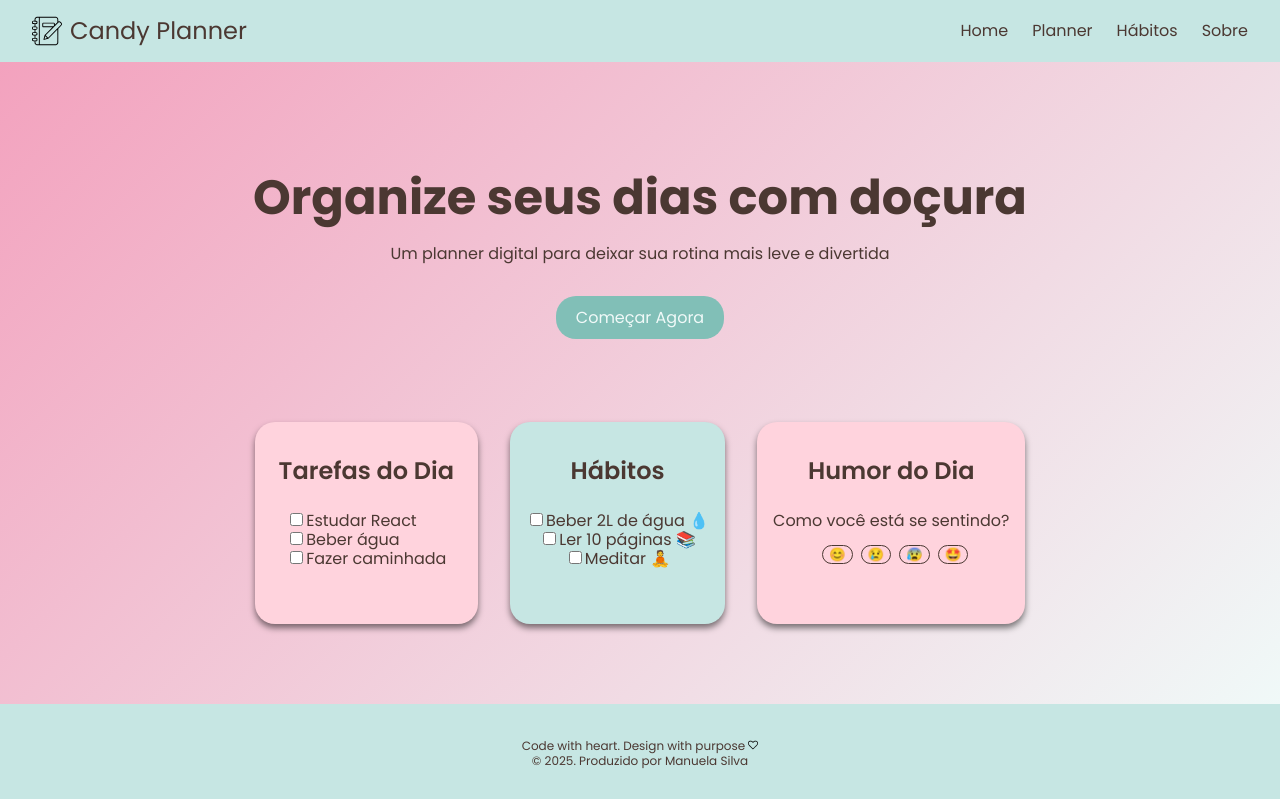
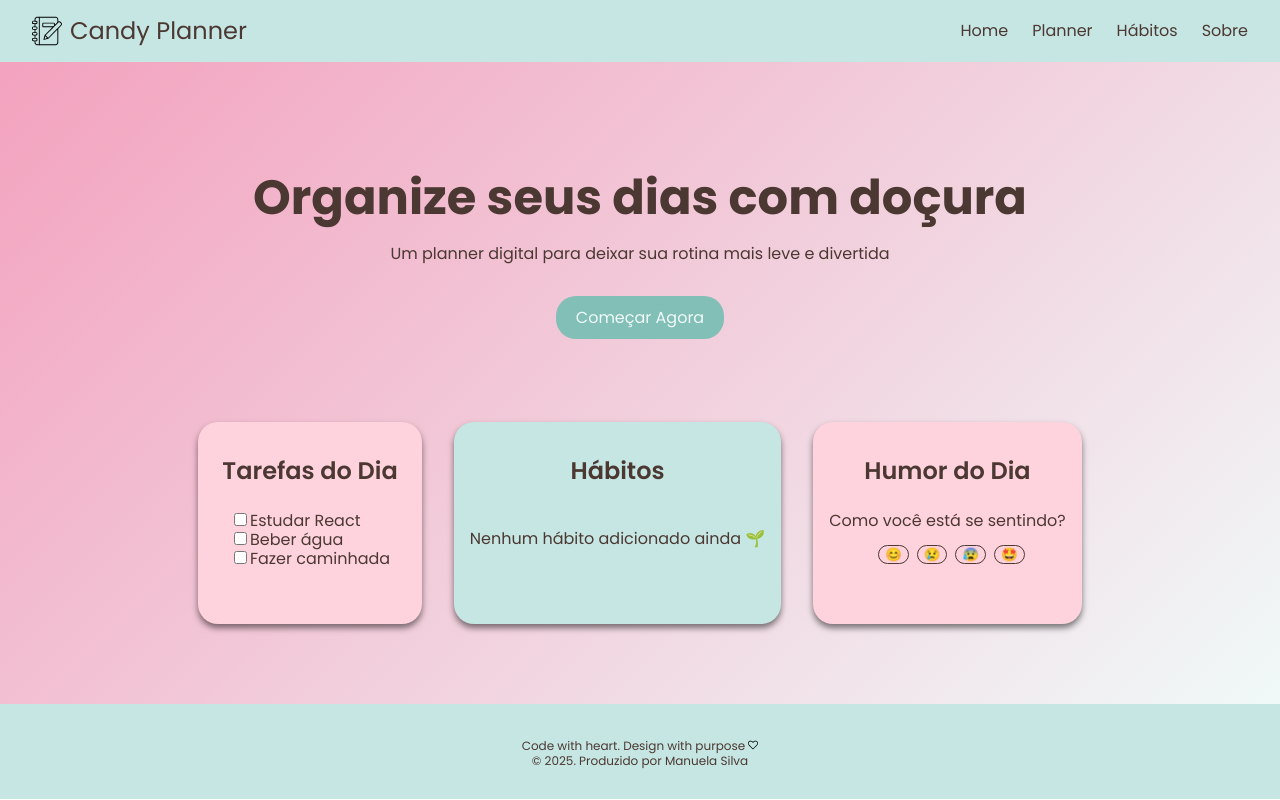
Before and after one commit to netuninho/candy-planner, a React (Vite) app: page / in a window 1280 px wide. Built offline with nearby package versions, Linux system fonts and the light colour scheme.

Commit message:
feat: atualizando card habitos home

```diff
--- a/src/components/HabitList.tsx
+++ b/src/components/HabitList.tsx
@@ -11,10 +11,14 @@ interface HabitListProps {
   toggleHabit: (id: number) => void;
 }
 
-const HabitList: React.FC<HabitListProps> = ({ habits, toggleHabit }) => {
+function HabitList({ habits, toggleHabit }: HabitListProps) {
+  if (habits.length === 0) {
+    return <p style={{ textAlign: "center" }}>Nenhum hábito adicionado ainda 🌱</p>;
+  }
+
   return (
-    <ul className="habits">
-      {habits.map(habit => (
+    <ul className="habits__card">
+      {habits.map((habit) => (
         <li key={habit.id}>
           <input
             type="checkbox"
@@ -27,6 +31,6 @@ const HabitList: React.FC<HabitListProps> = ({ habits, toggleHabit }) => {
       ))}
     </ul>
   );
-};
+}
 
 export default HabitList;
--- a/src/pages/Home.tsx
+++ b/src/pages/Home.tsx
@@ -1,4 +1,4 @@
-import { useState } from 'react'
+import { useEffect, useState } from 'react'
 import Header from '../components/Header'
 import Footer from '../components/Footer'
 import Card from '../components/Card'
@@ -19,17 +19,38 @@ const Home = () => {
     setTasks(tasks.map(t => (t.id === id ? { ...t, done: !t.done } : t)));
   };
 
-  const [habits, setHabits] = useState([
-    { id: 1, text: "Beber 2L de água 💧", done: false },
-    { id: 2, text: "Ler 10 páginas 📚", done: false },
-    { id: 3, text: "Meditar 🧘", done: false },
-  ]);
+  const [habits, setHabits] = useState<{ id: number; text: string; done: boolean }[]>([]);
 
   const toggleHabit = (id: number) => {
     setHabits(habits.map(h => (h.id === id ? { ...h, done: !h.done } : h)));
   };
 
   const [mood, setMood] = useState<string | null>(null);
+
+  useEffect(() => {
+    try {
+      const saved = localStorage.getItem('habits');
+      if (saved) {
+        const parsed = JSON.parse(saved) as {
+          id: number;
+          name: string;
+          days: Record<string, boolean>;
+        }[];
+
+        const adapted = parsed.map((habits) => {
+          const totalDays = Object.keys(habits.days).length
+          const completedDays = Object.values(habits.days).filter(Boolean).length;
+          const done = completedDays / totalDays >= 0.5;
+
+          return { id: habits.id, text: habits.name, done };
+        });
+
+        setHabits(adapted);
+      }
+    } catch (error) {
+      console.error("Erro ao carregar hábitos", error);
+    }
+  }, [])
 
   return (
     <>
```
